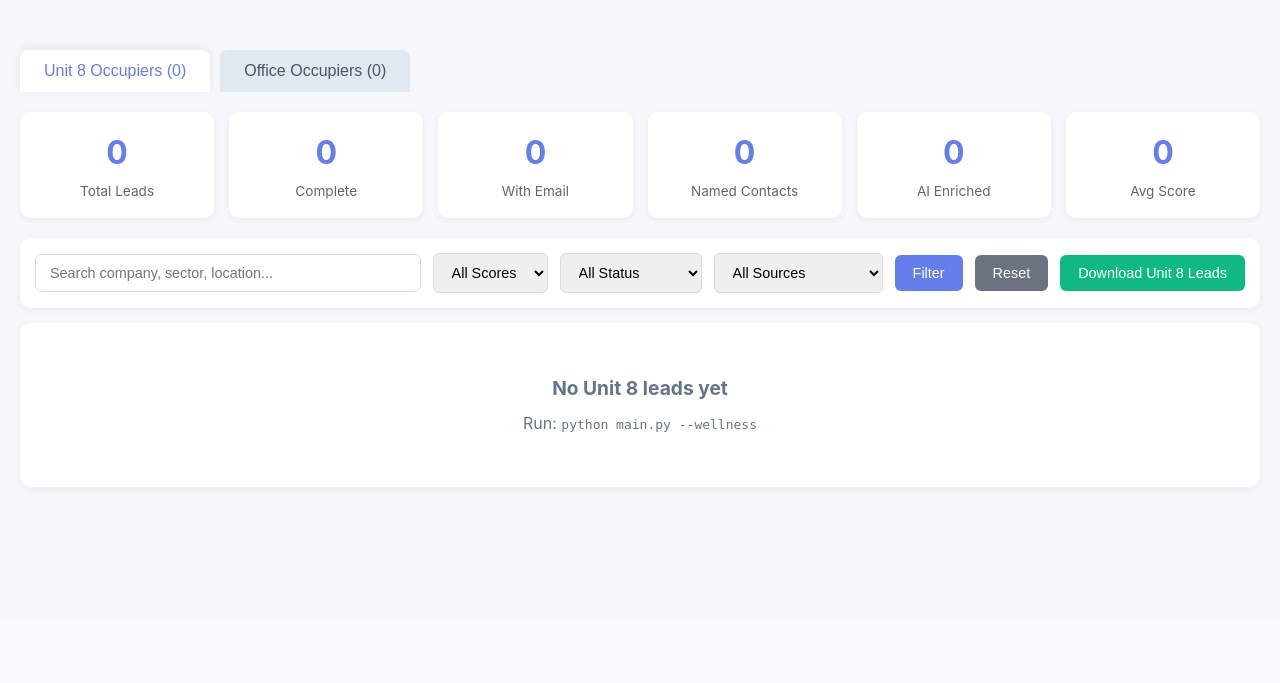
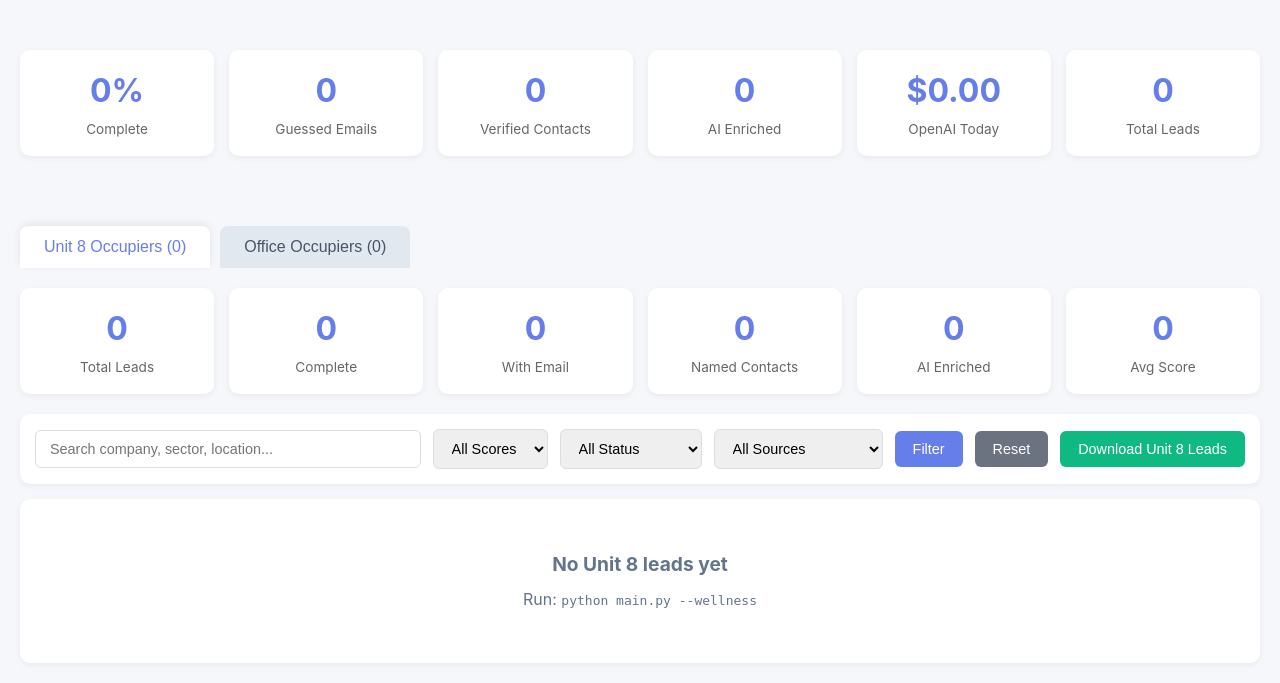
Before and after one commit to propertyfunder/Office-Lead-Scraper, a Flask app: page / in a window 1280 px wide. Shown: the part 182-865 px from the top of the page. Before the commit the page ends 670 px from the top, so only its background shows below. Run offline with Flask 3, Linux system fonts and the light colour scheme.

Commit message:
Improve lead enrichment logic and add detailed statistics
Refactor `app.py` to include OpenAI and Google Places API stats, update `get_stats` to incorporate new metrics like `email_guessed` and `contact_verified`, and add new stat cards to `index.html`. Modify `src/enricher.py` to correctly set `email_guessed` and `contact_verified` flags. Update `src/utils.py` to refine email cleaning and extraction logic. Add new entries to `replit.md` detailing enrichment priority changes, email guessing, new flags, email cleanup, name normalization, and dashboard enhancements.

Replit-Commit-Author: Agent
Replit-Commit-Session-Id: 153ebf72-281a-4318-86a5-6033cd981cea
Replit-Commit-Checkpoint-Type: intermediate_checkpoint
Replit-Commit-Event-Id: 761c2fe0-1e1d-48f0-9a56-405adeb48c6c
Replit-Commit-Screenshot-Url: https://storage.googleapis.com/screenshot-production-us-central1/a370fc51-f4b7-4b48-bd7f-0c03a628b9c3/153ebf72-281a-4318-86a5-6033cd981cea/UFTVU08
Replit-Helium-Checkpoint-Created: true

```diff
--- a/app.py
+++ b/app.py
@@ -1,12 +1,15 @@
 import os
 import csv
 import io
+import json
 from flask import Flask, render_template, jsonify, request, Response
 
 app = Flask(__name__)
 app.secret_key = os.environ.get('SESSION_SECRET', 'dev-secret-key')
 
 CSV_FILE = 'leads.csv'
+OPENAI_COST_FILE = '/tmp/openai_enrichment_cost.json'
+PLACES_API_FILE = '/tmp/places_api_stats.json'
 
 def load_leads():
     leads = []
@@ -29,6 +32,34 @@ def load_leads():
 
     return leads
 
+def get_openai_stats():
+    try:
+        if os.path.exists(OPENAI_COST_FILE):
+            with open(OPENAI_COST_FILE, 'r') as f:
+                data = json.load(f)
+                return {
+                    'date': data.get('date', ''),
+                    'cost': round(data.get('cost', 0), 4),
+                    'calls': data.get('calls', 0),
+                    'limit': 2.00
+                }
+    except:
+        pass
+    return {'date': '', 'cost': 0, 'calls': 0, 'limit': 2.00}
+
+def get_places_api_stats():
+    try:
+        if os.path.exists(PLACES_API_FILE):
+            with open(PLACES_API_FILE, 'r') as f:
+                data = json.load(f)
+                return {
+                    'date': data.get('date', ''),
+                    'calls': data.get('calls', 0)
+                }
+    except:
+        pass
+    return {'date': '', 'calls': 0}
+
 def get_stats(leads, category=None):
     if category:
         leads = [l for l in leads if l.get('category') == category]
@@ -43,6 +74,8 @@ def get_stats(leads, category=None):
     missing_email = sum(1 for l in leads if l.get('enrichment_status') == 'missing_email')
     missing_name = sum(1 for l in leads if l.get('enrichment_status') == 'missing_name')
     ai_enriched = sum(1 for l in leads if l.get('ai_enriched') == 'true')
+    email_guessed = sum(1 for l in leads if l.get('email_guessed') == 'true')
+    contact_verified = sum(1 for l in leads if l.get('contact_verified') == 'true')
 
     sources = {}
     for l in leads:
@@ -57,6 +90,10 @@ def get_stats(leads, category=None):
         except:
             pass
 
+    pct_complete = round((enriched_complete / total * 100), 1) if total > 0 else 0
+    pct_guessed = round((email_guessed / with_email * 100), 1) if with_email > 0 else 0
+    pct_verified = round((contact_verified / with_contact * 100), 1) if with_contact > 0 else 0
+
     return {
         'total': total,
         'with_email': with_email,
@@ -68,8 +105,13 @@ def get_stats(leads, category=None):
         'missing_email': missing_email,
         'missing_name': missing_name,
         'ai_enriched': ai_enriched,
+        'email_guessed': email_guessed,
+        'contact_verified': contact_verified,
         'sources': sources,
-        'avg_score': round(avg_score, 1)
+        'avg_score': round(avg_score, 1),
+        'pct_complete': pct_complete,
+        'pct_guessed': pct_guessed,
+        'pct_verified': pct_verified
     }
 
 @app.route('/')
@@ -83,7 +125,8 @@ def index():
                          office_leads=office_leads,
                          unit8_stats=get_stats(leads, 'unit8'),
                          office_stats=get_stats(leads, 'office'),
-                         total_stats=get_stats(leads))
+                         total_stats=get_stats(leads),
+                         openai_stats=get_openai_stats())
 
 @app.route('/api/leads')
 def api_leads():
@@ -175,7 +218,8 @@ def download_csv(category):
     fieldnames = ['company_name', 'sector', 'location', 'website', 'contact_name',
                   'email', 'phone', 'linkedin', 'ai_score', 'ai_reason', 'tag',
                   'google_rating', 'category', 'place_id', 'search_town',
-                  'enrichment_source', 'enrichment_status', 'ai_enriched']
+                  'enrichment_source', 'enrichment_status', 'ai_enriched',
+                  'email_guessed', 'contact_verified']
     writer = csv.DictWriter(output, fieldnames=fieldnames, extrasaction='ignore')
     writer.writeheader()
     writer.writerows(leads)
@@ -198,5 +242,16 @@ def api_refresh():
         'office_stats': get_stats(leads, 'office')
     })
 
+@app.route('/api/stats')
+def api_stats():
+    leads = load_leads()
+    return jsonify({
+        'total': get_stats(leads),
+        'unit8': get_stats(leads, 'unit8'),
+        'office': get_stats(leads, 'office'),
+        'openai': get_openai_stats(),
+        'places_api': get_places_api_stats()
+    })
+
 if __name__ == '__main__':
     app.run(host='0.0.0.0', port=5000, debug=True)
--- a/src/enricher.py
+++ b/src/enricher.py
@@ -149,7 +149,7 @@ class LeadEnricher:
                 website_text = text
                 if found_email and not lead.email:
                     lead.email = clean_email(found_email)
-                    lead.email_guessed = ""
+                    lead.email_guessed = "false"
                     if "website" not in sources_tried:
                         sources_tried.append("website")
                     print(f"    [Website] Found email: {lead.email}")
@@ -179,7 +179,7 @@ class LeadEnricher:
                     linkedin_contact = self._search_linkedin_for_contact(lead)
                     if linkedin_contact and self._is_valid_contact_name(linkedin_contact):
                         lead.contact_name = normalize_name(linkedin_contact)
-                        lead.contact_verified = "true"
+                        lead.contact_verified = "false"
                         sources_tried.append("linkedin")
                         print(f"    [LinkedIn] Found contact: {lead.contact_name}")
 
--- a/templates/index.html
+++ b/templates/index.html
@@ -209,6 +209,35 @@
             <p>Godalming Business Centre - Lead Generation</p>
         </div>
     </header>
+
+    <div class="container">
+        <div class="stats-grid" style="margin-bottom: 30px;">
+            <div class="stat-card">
+                <div class="number">{{ total_stats.pct_complete }}%</div>
+                <div class="label">Complete</div>
+            </div>
+            <div class="stat-card">
+                <div class="number">{{ total_stats.email_guessed }}</div>
+                <div class="label">Guessed Emails</div>
+            </div>
+            <div class="stat-card">
+                <div class="number">{{ total_stats.contact_verified }}</div>
+                <div class="label">Verified Contacts</div>
+            </div>
+            <div class="stat-card">
+                <div class="number">{{ total_stats.ai_enriched }}</div>
+                <div class="label">AI Enriched</div>
+            </div>
+            <div class="stat-card">
+                <div class="number">${{ "%.2f"|format(openai_stats.cost) }}</div>
+                <div class="label">OpenAI Today</div>
+            </div>
+            <div class="stat-card">
+                <div class="number">{{ total_stats.total }}</div>
+                <div class="label">Total Leads</div>
+            </div>
+        </div>
+    </div>
 
     <div class="container">
         <div class="tabs">
```
Also changed, not shown: replit.md (+7 -1 lines), src/utils.py (+10 -3 lines).
